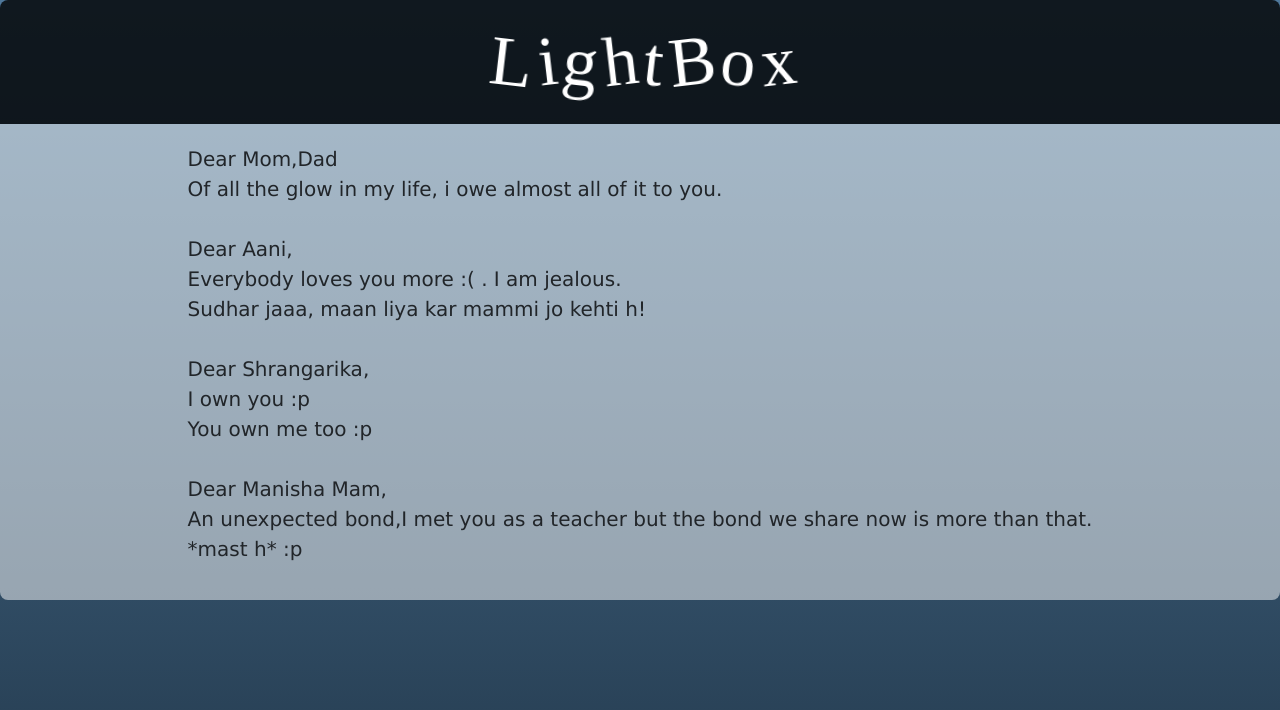
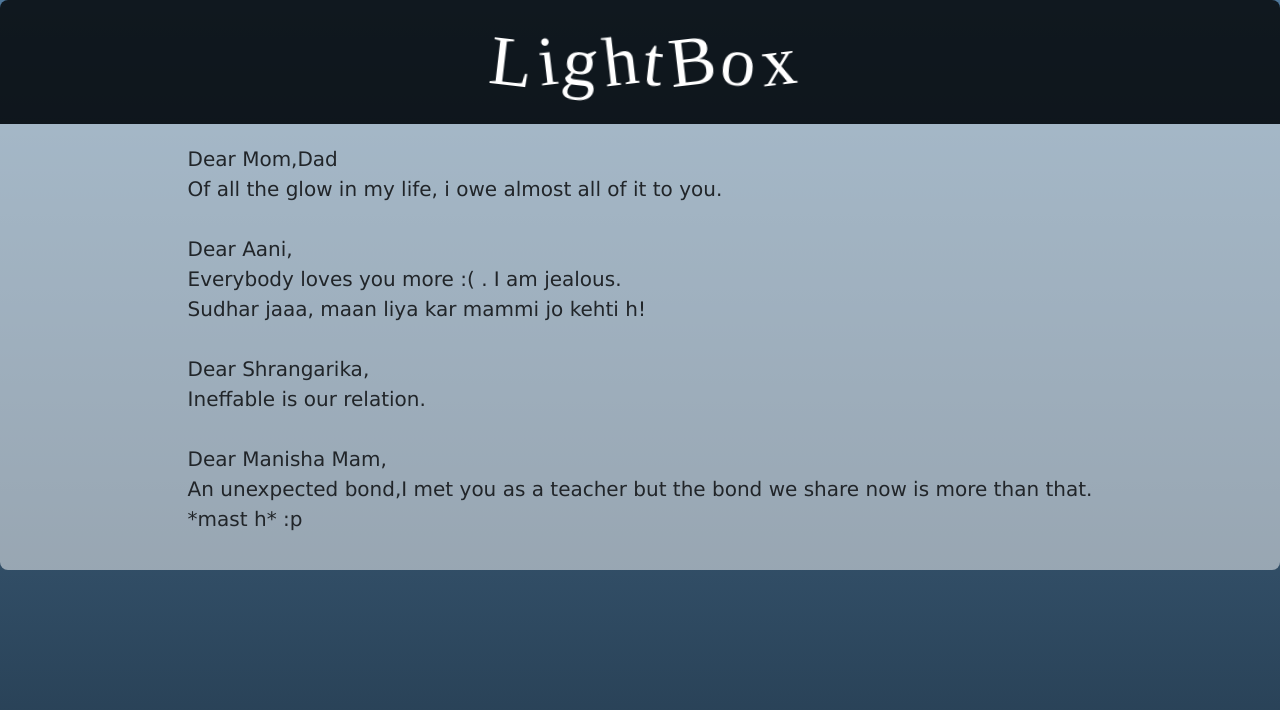
Before and after one commit to invincible-MT/greetify-letter, a plain HTML site: page index.html in a window 1280 px wide. Drawn offline with nearby package versions, Linux system fonts and the light colour scheme.

Commit message:
Update index.html

```diff
--- a/index.html
+++ b/index.html
@@ -35,11 +35,11 @@
           Sudhar jaaa, maan liya kar mammi jo kehti h!<br><br>
 
           Dear Shrangarika,<br>
-          I own you :p<br>
-          You own me too :p<br><br>
+          Ineffable is our relation.<br><br>
+
 
           Dear Manisha Mam,<br>
-          An unexpected bond,I met you as a teacher but       the bond we share now is more than that.<br>
+          An unexpected bond,I met you as a teacher but the bond we share now is more than that.<br>
           *mast h* :p
         </p>
 
```
